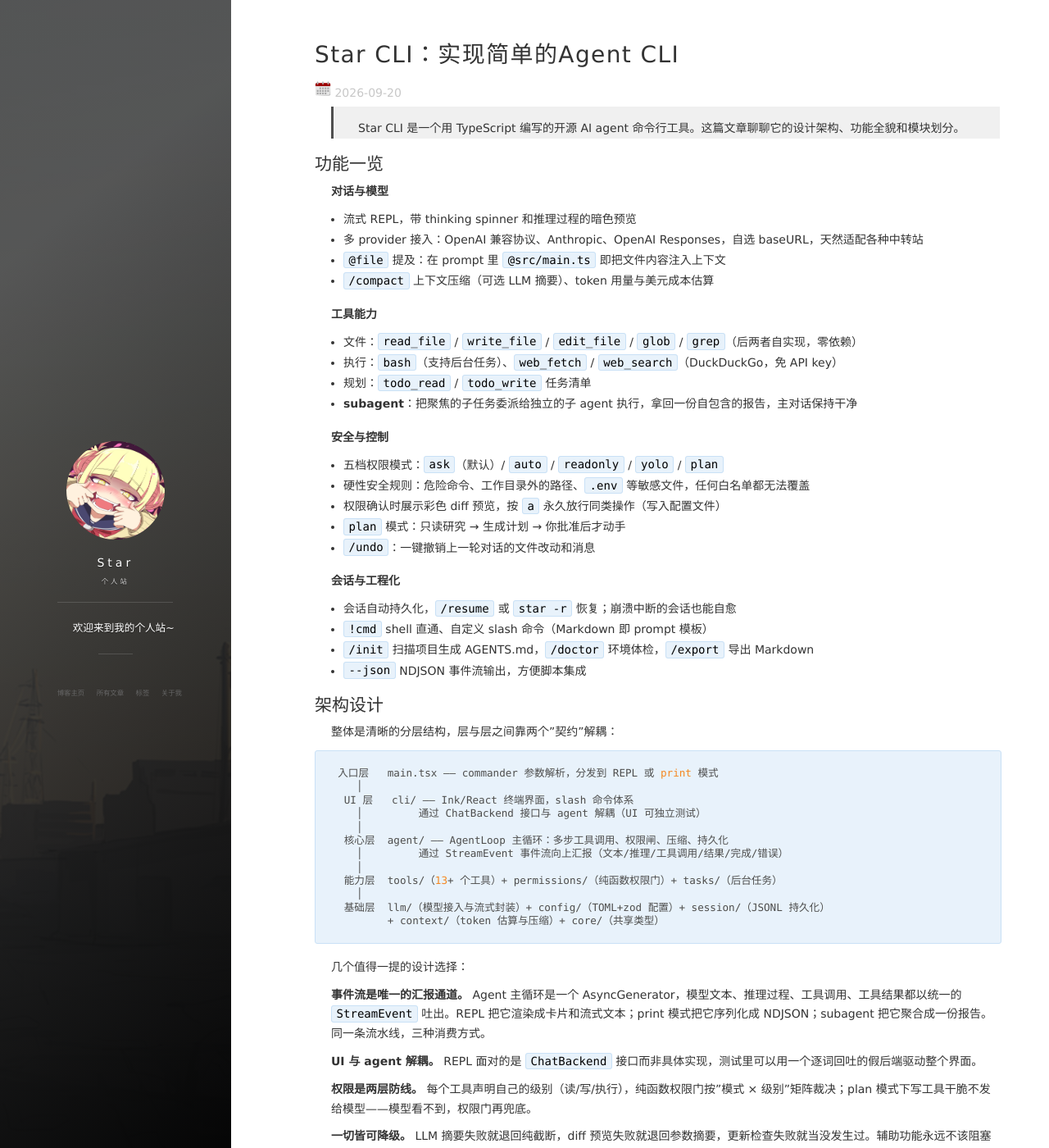
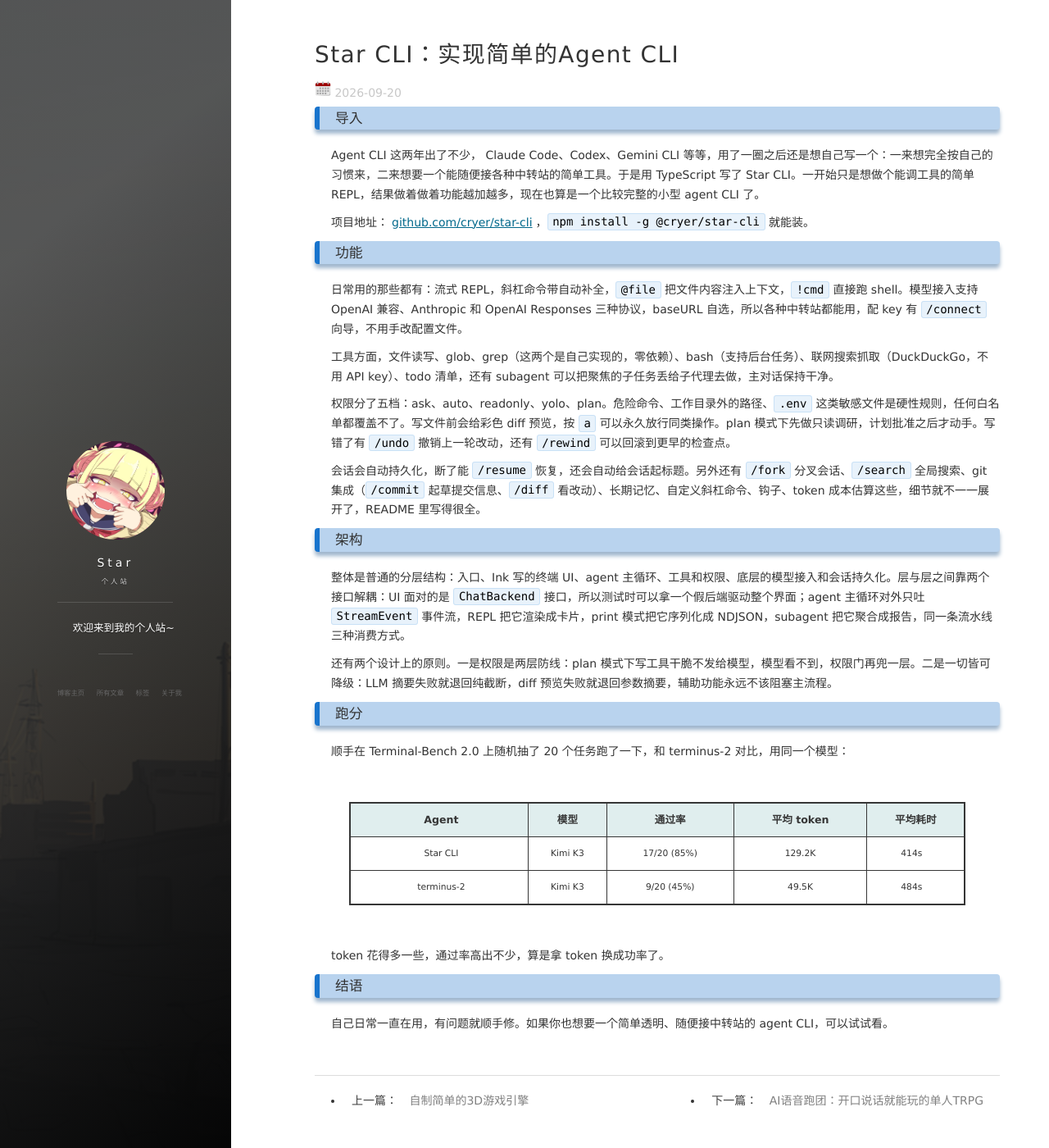
Before and after one commit to cryer/cryer.github.io, a Jekyll site: the page built from _posts/2026-09-20-starcli.md, in a window 1280 px wide and 1400 px high. Shown: the whole window at 82% size. Built offline with Jekyll 4.4.1, drawn with Linux system fonts in a browser that asks for light colours; nearby versions of some CDN libraries; comment, search, counter and statistics services are not loaded; some of the changed text lies outside the part shown.

Commit message:
post: ai trpg

````diff
--- a/_posts/2026-09-20-starcli.md
+++ b/_posts/2026-09-20-starcli.md
@@ -5,86 +5,39 @@ description: TypeScript 实现简单的 AI Agent 命令行工具
 
 ---
 
-> Star CLI 是一个用 TypeScript 编写的开源 AI agent 命令行工具。这篇文章聊聊它的设计架构、功能全貌和模块划分。
+### 导入
 
+Agent CLI 这两年出了不少， Claude Code、Codex、Gemini CLI 等等，用了一圈之后还是想自己写一个：一来想完全按自己的习惯来，二来想要一个能随便接各种中转站的简单工具。于是用 TypeScript 写了 Star CLI。一开始只是想做个能调工具的简单 REPL，结果做着做着功能越加越多，现在也算是一个比较完整的小型 agent CLI 了。
 
+项目地址：[github.com/cryer/star-cli](https://github.com/cryer/star-cli)，`npm install -g @cryer/star-cli` 就能装。
 
-## 功能一览
+### 功能
 
-**对话与模型**
-- 流式 REPL，带 thinking spinner 和推理过程的暗色预览
-- 多 provider 接入：OpenAI 兼容协议、Anthropic、OpenAI Responses，自选 baseURL，天然适配各种中转站
-- `@file` 提及：在 prompt 里 `@src/main.ts` 即把文件内容注入上下文
-- `/compact` 上下文压缩（可选 LLM 摘要）、token 用量与美元成本估算
+日常用的那些都有：流式 REPL，斜杠命令带自动补全，`@file` 把文件内容注入上下文，`!cmd` 直接跑 shell。模型接入支持 OpenAI 兼容、Anthropic 和 OpenAI Responses 三种协议，baseURL 自选，所以各种中转站都能用，配 key 有 `/connect` 向导，不用手改配置文件。
 
-**工具能力**
-- 文件：`read_file` / `write_file` / `edit_file` / `glob` / `grep`（后两者自实现，零依赖）
-- 执行：`bash`（支持后台任务）、`web_fetch` / `web_search`（DuckDuckGo，免 API key）
-- 规划：`todo_read` / `todo_write` 任务清单
-- **subagent**：把聚焦的子任务委派给独立的子 agent 执行，拿回一份自包含的报告，主对话保持干净
+工具方面，文件读写、glob、grep（这两个是自己实现的，零依赖）、bash（支持后台任务）、联网搜索抓取（DuckDuckGo，不用 API key）、todo 清单，还有 subagent 可以把聚焦的子任务丢给子代理去做，主对话保持干净。
 
-**安全与控制**
-- 五档权限模式：`ask`（默认）/ `auto` / `readonly` / `yolo` / `plan`
-- 硬性安全规则：危险命令、工作目录外的路径、`.env` 等敏感文件，任何白名单都无法覆盖
-- 权限确认时展示彩色 diff 预览，按 `a` 永久放行同类操作（写入配置文件）
-- `plan` 模式：只读研究 → 生成计划 → 你批准后才动手
-- `/undo`：一键撤销上一轮对话的文件改动和消息
+权限分了五档：ask、auto、readonly、yolo、plan。危险命令、工作目录外的路径、`.env` 这类敏感文件是硬性规则，任何白名单都覆盖不了。写文件前会给彩色 diff 预览，按 `a` 可以永久放行同类操作。plan 模式下先做只读调研，计划批准之后才动手。写错了有 `/undo` 撤销上一轮改动，还有 `/rewind` 可以回滚到更早的检查点。
 
-**会话与工程化**
-- 会话自动持久化，`/resume` 或 `star -r` 恢复；崩溃中断的会话也能自愈
-- `!cmd` shell 直通、自定义 slash 命令（Markdown 即 prompt 模板）
-- `/init` 扫描项目生成 AGENTS.md，`/doctor` 环境体检，`/export` 导出 Markdown
-- `--json` NDJSON 事件流输出，方便脚本集成
+会话会自动持久化，断了能 `/resume` 恢复，还会自动给会话起标题。另外还有 `/fork` 分叉会话、`/search` 全局搜索、git 集成（`/commit` 起草提交信息、`/diff` 看改动）、长期记忆、自定义斜杠命令、钩子、token 成本估算这些，细节就不一一展开了，README 里写得很全。
 
-## 架构设计
+### 架构
 
-整体是清晰的分层结构，层与层之间靠两个"契约"解耦：
+整体是普通的分层结构：入口、Ink 写的终端 UI、agent 主循环、工具和权限、底层的模型接入和会话持久化。层与层之间靠两个接口解耦：UI 面对的是 `ChatBackend` 接口，所以测试时可以拿一个假后端驱动整个界面；agent 主循环对外只吐 `StreamEvent` 事件流，REPL 把它渲染成卡片，print 模式把它序列化成 NDJSON，subagent 把它聚合成报告，同一条流水线三种消费方式。
 
-```
-入口层   main.tsx —— commander 参数解析，分发到 REPL 或 print 模式
-   │
- UI 层   cli/ —— Ink/React 终端界面，slash 命令体系
-   │         通过 ChatBackend 接口与 agent 解耦（UI 可独立测试）
-   │
- 核心层  agent/ —— AgentLoop 主循环：多步工具调用、权限闸、压缩、持久化
-   │         通过 StreamEvent 事件流向上汇报（文本/推理/工具调用/结果/完成/错误）
-   │
- 能力层  tools/（13+ 个工具）+ permissions/（纯函数权限门）+ tasks/（后台任务）
-   │
- 基础层  llm/（模型接入与流式封装）+ config/（TOML+zod 配置）+ session/（JSONL 持久化）
-        + context/（token 估算与压缩）+ core/（共享类型）
-```
+还有两个设计上的原则。一是权限是两层防线：plan 模式下写工具干脆不发给模型，模型看不到，权限门再兜一层。二是一切皆可降级：LLM 摘要失败就退回纯截断，diff 预览失败就退回参数摘要，辅助功能永远不该阻塞主流程。
 
-几个值得一提的设计选择：
+### 跑分
 
-**事件流是唯一的汇报通道。** Agent 主循环是一个 AsyncGenerator，模型文本、推理过程、工具调用、工具结果都以统一的 `StreamEvent` 吐出。REPL 把它渲染成卡片和流式文本；print 模式把它序列化成 NDJSON；subagent 把它聚合成一份报告。同一条流水线，三种消费方式。
+顺手在 Terminal-Bench 2.0 上随机抽了 20 个任务跑了一下，和 terminus-2 对比，用同一个模型：
 
-**UI 与 agent 解耦。** REPL 面对的是 `ChatBackend` 接口而非具体实现，测试里可以用一个逐词回吐的假后端驱动整个界面。
+| Agent | 模型 | 通过率 | 平均 token | 平均耗时 |
+|---|---|---|---|---|
+| Star CLI | Kimi K3 | 17/20 (85%) | 129.2K | 414s |
+| terminus-2 | Kimi K3 | 9/20 (45%) | 49.5K | 484s |
 
-**权限是两层防线。** 每个工具声明自己的级别（读/写/执行），纯函数权限门按"模式 × 级别"矩阵裁决；plan 模式下写工具干脆不发给模型——模型看不到，权限门再兜底。
+token 花得多一些，通过率高出不少，算是拿 token 换成功率了。
 
-**一切皆可降级。** LLM 摘要失败就退回纯截断，diff 预览失败就退回参数摘要，更新检查失败就当没发生过。辅助功能永远不该阻塞主流程。
+### 结语
 
-**subagent 是递归的 AgentLoop。** 子代理不是什么特殊机制，就是一个不注册 subagent 工具、不写会话文件的子 AgentLoop——深度限制物理上不可能被突破，主 agent 收到的只是一次普通的工具调用结果。
-
-## 模块速览
-
-| 模块 | 职责 |
-|---|---|
-| `src/core/` | 共享类型与对话历史修复算法 |
-| `src/config/` | zod schema、TOML 三级加载链（全局→项目→CLI）、密钥解析 |
-| `src/llm/` | Vercel AI SDK provider 工厂 + 带空闲看门狗的流式封装 |
-| `src/agent/` | 主循环 + subagent 子代理 |
-| `src/tools/` | 工具接口、注册表、全部内置工具、文件快照（/undo 的基础） |
-| `src/permissions/` | 权限模式、硬安全规则、"始终允许"白名单 |
-| `src/tasks/` | 后台 shell 任务管理器 |
-| `src/session/` | JSONL 会话持久化与恢复 |
-| `src/context/` | token 估算与上下文压缩 |
-| `src/cli/` | Ink REPL 的全部组件、slash 命令、@file、diff 预览 |
-
-## 结语
-
-目前初步版本整体代码5000+行左右，它的设计哲学可以概括为——**简单分层、事件驱动、安全默认、优雅降级**。
-
-- 仓库：https://github.com/cryer/star-cli
-- 安装：`npm install -g @cryer/star-cli`
+自己日常一直在用，有问题就顺手修。如果你也想要一个简单透明、随便接中转站的 agent CLI，可以试试看。
--- /dev/null
+++ b/_posts/2026-10-13-ai-trpg.md
@@ -0,0 +1,48 @@
+---
+layout: post
+title: AI语音跑团：开口说话就能玩的单人TRPG
+description: 基于实时语音管道的 AI 单人语音跑团应用
+
+---
+
+### 导入
+
+跑团这东西，一直想玩，但规则厚得劝退，人也永远凑不齐。现在大模型这么强了，让 AI 来当主持人（DM），一个人开团似乎也不是不行。刚好之前做过一个[全双工实时语音对话的项目](https://github.com/cryer/Realtime-Voice)，管道是现成的，于是在它基础上做了这个语音跑团应用：全程不用打字，开口说话就能玩一场二三十分钟的单人冒险。
+
+项目地址：[github.com/cryer/AI-TRPG](https://github.com/cryer/AI-TRPG)
+
+### 玩法
+
+接入之后，接待你的先是「剧本推荐员」，一个桌游店老板人设的 AI，聊聊你喜欢什么题材、想避开什么，然后给你推荐剧本。选定之后它就切换成这个剧本的专属主持人，念开场白，正式开局。
+
+开局之后的行动是完全自由的，没有选项列表这种东西。想撬锁就撬锁，想套话就套话，想掉头就跑也行，主持人会按你的意图接着往下编。需要判定的时候掷骰子，走到结局之后它会给你做个复盘点评，然后回到大厅，换本再来。
+
+目前内置了十个剧本，悬疑、武侠、赛博朋克、克苏鲁、童话喜剧都有，具体列表就不贴了，README 里写得很全。剧本本身就是一个 JSON 文件，想加新本的话，让 AI 参考现有的仿一个就行，这一点README也有教程。
+
+### 几个做得比较认真的地方
+
+**骰子是代码掷的，不是 AI 编的。** 这点我觉得是跑团的底线。AI 说要判定时会调用工具，点数由代码真实随机产生，它必须照着点数编后果，大成功就是大成功，翻车就是翻车。不然整个游戏就变成 AI 哄你开心了。
+
+**主持人有记忆。** 滑动窗口加滚动摘要加结构化事实三层，你半小时前拿到的钥匙、答应过 NPC 的事，它都记得。不会玩到后面忘了前面。
+
+**可以随时打断。** 主持人说到一半你可以直接插话「等等，我不这么做」，它会顺着你的新意图继续，不会把整段重新念一遍。长段叙述做了防误触，咳嗽一声不会把开场白打断。
+
+**每个 NPC 有自己的声音。** 本地用 CosyVoice2 做合成，不同 NPC 不同音色，还带情绪，愤怒、低语、悲伤都能听出来。没有显卡的话也有纯云端的方案，语音识别和合成都走 API，具体看仓库里的文档。
+
+### 低延迟不是调几个 API 就行
+
+表面上看，语音对话就是识别、大模型、合成几个 API 串起来。但真要变成一条可打断、可测量、低延迟的实时流水线，中间全是工程。
+
+比如判断玩家「说完了」不能像对讲机一样等松开按键，得靠 VAD 做轮次判定：判停时间长了反应迟钝，短了又把玩家一句话拦腰截断。比如打断（barge-in）：玩家随时插话，正在合成和播放的音频要立刻作废，可「立刻作废」在流式系统里是竞态重灾区——旧回合的音频块晚到了怎么办？这里的做法是给每个回合一个代际编号（gen_id），凡是过期回合的产出一律丢弃，一条铁律管到底。再比如回声消除：扬声器放着 AI 的声音，麦克风又把它收回去，这个在 Web、Windows、Android 三套平台上的处理各不一样。
+
+还有延迟打点。每回合从玩家闭嘴到听见声音，中间每个环节的耗时都会落到日志里，能渲染出 p50/p95 的瀑布图。没这个东西，「到底哪里慢」永远只能靠猜。
+
+这些底座层面的工程大多来自 Realtime-Voice，跑团项目自己又在上面加了一层：LLM 的输出要流式切成句子送合成，NPC 的声线和情绪标记要在 token 流里边走边解析，相邻同声线的句子还得合并起来防止语气句间跳变；模型回复被长度上限截断时要自动接着续写；甚至「这句台词是哪个 NPC 说的」都不能全指望模型自觉，得有代码级的归属兜底。这些事单看都不大，但凑在一起，就是「玩起来顺」和「玩起来卡壳」的区别。
+
+### 技术上的一句话总结
+
+每一环都可插拔，想换别的模型照着接口加一个就行；前端网页是个哑终端，所有智能都在服务端。部署这块就不展开了，仓库里有份给 AI 助手读的部署指南，丢给它一句话就能装好。
+
+### 结语
+
+做完之后自己完整玩了几局，体验比预期好不少。最大的感受是，「自由行动」和「真实掷骰」这两条保住了，AI 跑团就有了跑团的魂，而不是一个披着跑团皮的聊天机器人。感兴趣的话可以 clone 下来玩玩看，也欢迎自己写剧本。
````
